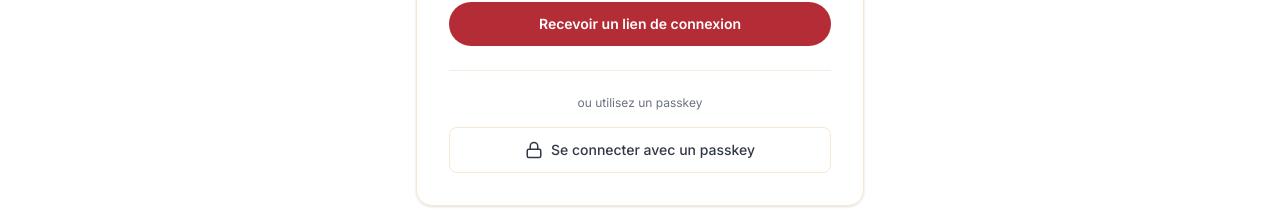
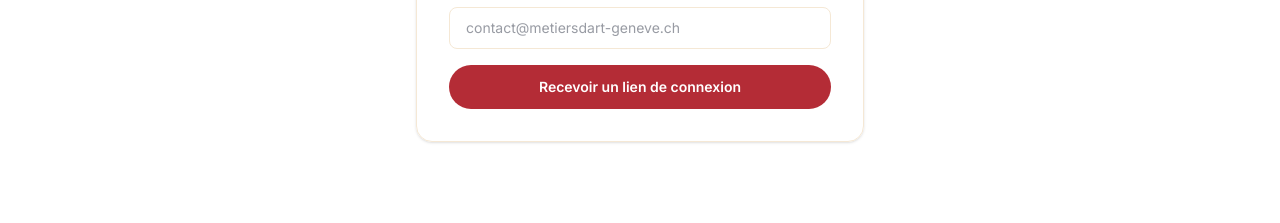
Before and after one commit to bermoret/metiersdart-geneve, a Next.js app: page /auth/signin in a window 1280 px wide. Shown: the part 321-544 px from the top of the page. Built offline with nearby package versions, Linux system fonts and the light colour scheme; no server answers; a web font is replaced by a local one.

Commit message:
fix: remove Passkey provider (UnknownAction error), keep Resend magic link only
Passkey/WebAuthn in Auth.js v5 beta generates action routes that the
handler doesn't recognize without additional config. Removed to unblock
login. Can re-add later when Auth.js stabilizes WebAuthn support.

```diff
--- a/src/app/auth/signin/page.tsx
+++ b/src/app/auth/signin/page.tsx
@@ -44,29 +44,6 @@ export default function SignInPage() {
             Recevoir un lien de connexion
           </button>
         </form>
-
-        <div className="mt-6 pt-6 border-t border-mag-cream/80">
-          <p className="text-center text-xs text-mag-gray mb-4">
-            ou utilisez un passkey
-          </p>
-          <form
-            action={async () => {
-              "use server";
-              await signIn("passkey", { redirectTo: "/admin" });
-            }}
-          >
-            <button
-              type="submit"
-              className="w-full rounded-lg border border-mag-cream px-4 py-3 text-sm font-medium text-mag-dark hover:border-mag-red hover:text-mag-red transition-colors flex items-center justify-center gap-2"
-            >
-              <svg width="18" height="18" viewBox="0 0 24 24" fill="none" stroke="currentColor" strokeWidth="2">
-                <rect x="3" y="11" width="18" height="11" rx="2" />
-                <path d="M7 11V7a5 5 0 0110 0v4" />
-              </svg>
-              Se connecter avec un passkey
-            </button>
-          </form>
-        </div>
       </div>
     </div>
   );
--- a/src/auth.ts
+++ b/src/auth.ts
@@ -1,7 +1,6 @@
 import NextAuth from "next-auth";
 import { DrizzleAdapter } from "@auth/drizzle-adapter";
 import Resend from "next-auth/providers/resend";
-import Passkey from "next-auth/providers/passkey";
 import { db } from "@/db";
 import {
   users,
@@ -41,11 +40,7 @@ export const { handlers, auth, signIn, signOut } = NextAuth({
         await sendMagicLinkEmail(identifier, url);
       },
     }),
-    Passkey({}),
   ],
-  experimental: {
-    enableWebAuthn: true,
-  },
   pages: {
     signIn: "/auth/signin",
     verifyRequest: "/auth/verify-request",
```
